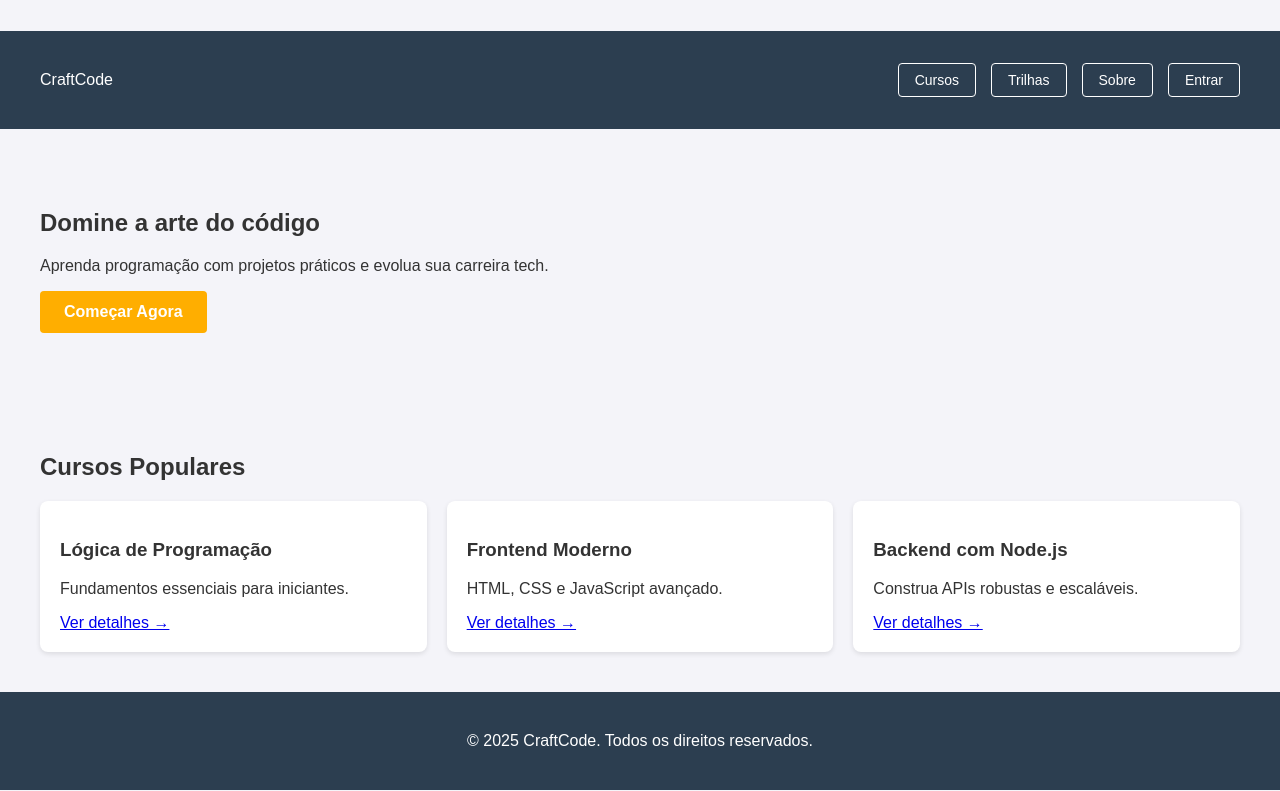
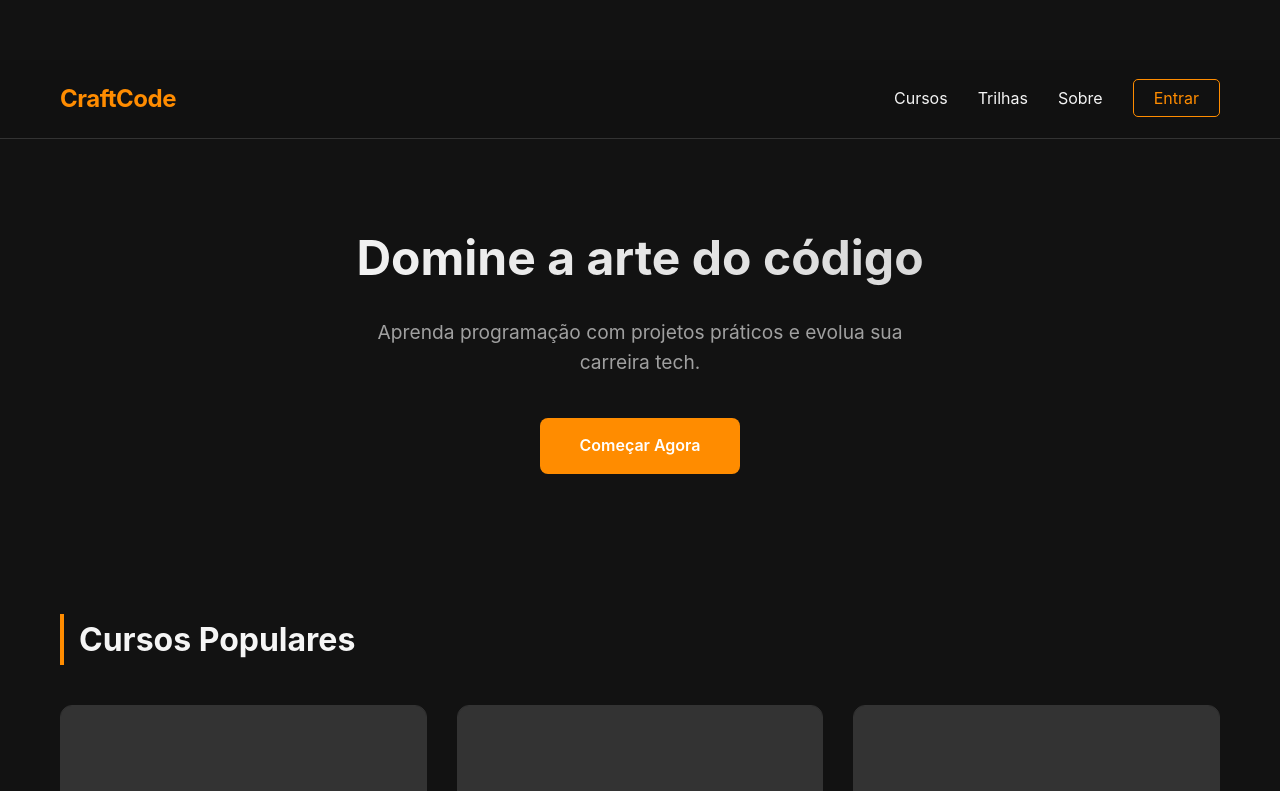
Before and after one commit to MateusViegasCode/ASCII---Projeto-Trainee, a React (Vite) app: page / in a window 1280 px wide. Shown: the part 769-1560 px from the top of the page. Built offline with nearby package versions, Linux system fonts and the light colour scheme.

Commit message:
Update style.css

```diff
--- a/src/style.css
+++ b/src/style.css
@@ -1,35 +1,50 @@
-html, body {
-  height: 100%;
-  margin: 0;
+:root {
+    /* Paleta de Cores */
+    --primary-color: #FF8C00; /* Laranja forte */
+    --primary-hover: #e07b00;
+    --bg-dark: #121212;       /* Fundo quase preto */
+    --bg-card: #1E1E1E;       /* Fundo dos cards */
+    --text-light: #F5F5F5;
+    --text-gray: #A0A0A0;
+
+    /* Espaçamento */
+    --container-width: 1200px;
+    --spacing-md: 1.5rem;
 }
 
-#root {
-  display: flex;
-  flex-direction: column;
-  min-height: 100vh;
+* {
+    margin: 0;
+    padding: 0;
+    box-sizing: border-box;
 }
 
 body {
-  font-family: Arial, sans-serif;
-  padding: 0;
-  background-color: #f4f4f9;
-  color: #333;
-}
-
-main {
-  flex: 1;
+    font-family: 'Inter', sans-serif;
+    background-color: var(--bg-dark);
+    color: var(--text-light);
+    line-height: 1.6;
 }
 
 .container {
-  max-width: 1200px;
+    max-width: var(--container-width);
     margin: 0 auto;
     padding: 0 20px;
 }
 
+a {
+    text-decoration: none;
+    color: inherit;
+    transition: 0.3s;
+}
+
+/* Header */
 .main-header {
-  background-color: #2c3e50;
-  color: white;
-  padding: 1rem 0;
+    background-color: rgba(18, 18, 18, 0.95);
+    padding: 20px 0;
+    border-bottom: 1px solid #333;
+    position: sticky;
+    top: 0;
+    z-index: 1000;
 }
 
 .header-content {
@@ -38,118 +53,135 @@ main {
     align-items: center;
 }
 
+.logo {
+    font-size: 1.5rem;
+    font-weight: 700;
+    color: var(--primary-color);
+    letter-spacing: -0.5px;
+}
+
 .nav-links {
     list-style: none;
     display: flex;
-  gap: 15px;
+    gap: 30px;
     align-items: center;
 }
 
-.nav-links a,
-.btn-entrar-header {
-  background: none;
-  border: 1px solid white;
+.nav-links a:hover {
+    color: var(--primary-color);
+}
+
+.btn-login {
+    border: 1px solid var(--primary-color);
+    padding: 8px 20px;
+    border-radius: 5px;
+    color: var(--primary-color);
+}
+
+.btn-login:hover {
+    background-color: var(--primary-color);
     color: white;
-  padding: 8px 16px;
-  border-radius: 4px;
-  text-decoration: none;
-  cursor: pointer;
-  font-family: inherit;
-  font-size: 14px;
-  transition: 0.3s;
+}
+
+/* Hero Section */
+.hero {
+    padding: 80px 0;
+    text-align: center;
+}
+
+.hero h1 {
+    font-size: 3rem;
+    margin-bottom: 20px;
+    background: linear-gradient(to right, #fff, #ccc);
+    -webkit-background-clip: text;
+    -webkit-text-fill-color: transparent;
+}
+
+.hero p {
+    font-size: 1.2rem;
+    color: var(--text-gray);
+    margin-bottom: 40px;
+    max-width: 600px;
+    margin-left: auto;
+    margin-right: auto;
+}
+
+.btn-primary {
+    background-color: var(--primary-color);
+    color: white;
+    padding: 15px 40px;
+    border-radius: 8px;
+    font-weight: 600;
     display: inline-block;
 }
 
-.nav-links a:hover,
-.btn-entrar-header:hover {
-  background-color: rgba(255, 255, 255, 0.1);
+.btn-primary:hover {
+    background-color: var(--primary-hover);
+    transform: translateY(-2px);
 }
 
-.hero {
+/* Cursos Grid */
+.courses-section {
     padding: 60px 0;
 }
 
-.btn-primary {
-  display: inline-block;
-  background-color: #ffae00;
-  color: white;
-  padding: 12px 24px;
-  text-decoration: none;
-  border-radius: 4px;
-  font-weight: bold;
-  border: none;
-  cursor: pointer;
-}
-
-.courses-section {
-  padding: 40px 0;
+.courses-section h2 {
+    margin-bottom: 40px;
+    font-size: 2rem;
+    border-left: 4px solid var(--primary-color);
+    padding-left: 15px;
 }
 
 .course-grid {
     display: grid;
     grid-template-columns: repeat(auto-fit, minmax(300px, 1fr));
-  gap: 20px;
-  margin-top: 20px;
+    gap: 30px;
 }
 
 .course-card {
-  background: white;
-  padding: 20px;
-  border-radius: 8px;
-  box-shadow: 0 2px 5px rgba(0,0,0,0.1);
+    background-color: var(--bg-card);
+    border-radius: 12px;
+    overflow: hidden;
+    transition: transform 0.3s ease;
+    border: 1px solid #333;
 }
 
-.login-page {
-  background-color: #2c3e50;
-  min-height: 100vh;
-  display: flex;
-  align-items: center;
-  justify-content: center;
+.course-card:hover {
+    transform: translateY(-5px);
+    border-color: var(--primary-color);
 }
 
-.login-container {
-  background-color: white;
-  padding: 40px;
-  border-radius: 8px;
-  box-shadow: 0 10px 25px rgba(0,0,0,0.2);
+.card-image {
+    height: 180px;
+    background-color: #333; /* Placeholder cinza */
     width: 100%;
-  max-width: 380px;
-  text-align: center;
 }
 
-.input-craftcode {
-  width: 100%;
-  padding: 12px;
-  margin-bottom: 15px;
-  border: 1px solid #ccc;
-  border-radius: 4px;
-  box-sizing: border-box;
-  transition: 0.2s;
+.card-content {
+    padding: 20px;
 }
 
-.input-craftcode:hover,
-.input-craftcode:focus {
-  outline: none;
-  border-color: #ffae00;
+.card-content h3 {
+    margin-bottom: 10px;
 }
 
-.btn-submit-login {
-  width: 100%;
-  margin-top: 10px;
+.card-content p {
+    color: var(--text-gray);
+    font-size: 0.9rem;
+    margin-bottom: 20px;
 }
 
-.btn-back {
-  background: none;
-  border: none;
-  color: #ffae00;
-  cursor: pointer;
-  margin-bottom: 15px;
+.link-details {
+    color: var(--primary-color);
+    font-weight: 600;
+    font-size: 0.9rem;
 }
 
+/* Footer */
 footer {
-  background-color: #2c3e50;
-  color: white;
-  padding: 1.5rem 0;
+    padding: 40px 0;
     text-align: center;
-  width: 100%;
+    border-top: 1px solid #333;
+    margin-top: 60px;
+    color: var(--text-gray);
 }
```
Lines whose indentation alone changed are shown as unchanged.
